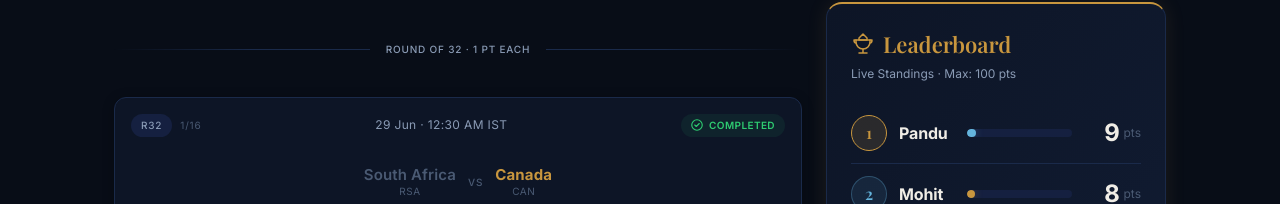
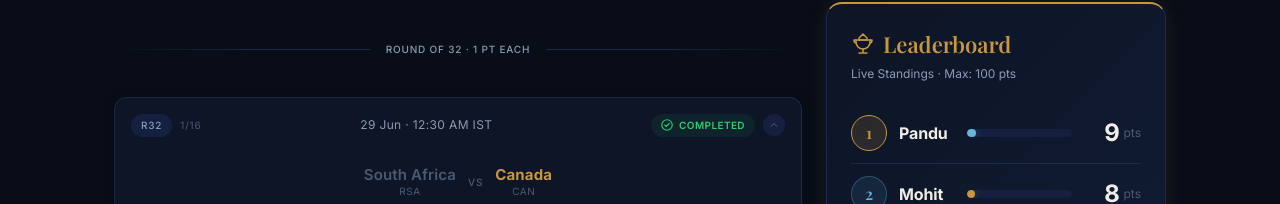
Before and after one commit to ocegik/ocegik.github.io, a React (Vite) app: page / in a window 1280 px wide. Shown: the part 422-626 px from the top of the page. Built offline with nearby package versions, Linux system fonts and the light colour scheme.

Commit message:
Implement collapse feature in MatchCard
Added collapse functionality to MatchCard component.

```diff
--- a/src/components/MatchCard.tsx
+++ b/src/components/MatchCard.tsx
@@ -2,6 +2,7 @@ import { PLAYER_COLORS } from "@/data/predictions";
 import type { Player, Match } from "@/data/predictions";
 import type { MatchScore } from "@/hooks/useScoring";
 import { CheckCircle, XCircle, Clock } from "@/components/icons";
+import { CollapsedMatchRow } from "@/components/CollapsedMatchRow";
 
 interface MatchCardProps {
   match: Match;
@@ -11,6 +12,8 @@ interface MatchCardProps {
   pointsPerMatch: number;
   scores: MatchScore[];
   staggerDelay: number;
+  collapsed: boolean;
+  onToggleCollapse: () => void;
 }
 
 export function MatchCard({
@@ -21,9 +24,15 @@ export function MatchCard({
   pointsPerMatch,
   scores,
   staggerDelay,
+  collapsed,
+  onToggleCollapse,
 }: MatchCardProps) {
   const winner = scores.find((s) => s.status === "correct")?.predicted || null;
   const hasResult = scores.some((s) => s.status !== "pending");
+
+  if (collapsed) {
+    return <CollapsedMatchRow match={match} scores={scores} onExpand={onToggleCollapse} />;
+  }
 
   return (
     <div
@@ -76,7 +85,27 @@ export function MatchCard({
           {match.date} &middot; {match.time} IST
         </span>
 
-        <StatusBadge hasResult={hasResult} />
+        <div className="flex items-center gap-2">
+          <StatusBadge hasResult={hasResult} />
+          {hasResult && (
+            <button
+              onClick={onToggleCollapse}
+              aria-label="Collapse match"
+              className="flex items-center justify-center rounded-full"
+              style={{
+                width: "22px",
+                height: "22px",
+                backgroundColor: "var(--bg-elevated)",
+                border: "none",
+                cursor: "pointer",
+              }}
+            >
+              <svg width="12" height="12" viewBox="0 0 24 24" fill="none">
+                <path d="M18 15l-6-6-6 6" stroke="var(--text-muted)" strokeWidth="2" strokeLinecap="round" strokeLinejoin="round" />
+              </svg>
+            </button>
+          )}
+        </div>
       </div>
 
       {/* Match Fixture */}
@@ -259,7 +288,6 @@ function PredictionRow({
       className="flex items-center py-2 px-2 rounded-lg"
       style={{ backgroundColor: rowBg }}
     >
-      {/* Player dot + name */}
       <div className="flex items-center gap-2" style={{ width: "72px" }}>
         <span
           className="w-2 h-2 rounded-full flex-shrink-0"
@@ -277,7 +305,6 @@ function PredictionRow({
         </span>
       </div>
 
-      {/* Predicted team */}
       <span
         className="font-inter font-semibold flex-1 mx-3"
         style={{
@@ -293,7 +320,6 @@ function PredictionRow({
         {score.predicted}
       </span>
 
-      {/* Points badge */}
       <span
         className="font-inter font-bold uppercase px-2 py-0.5 rounded-full mr-2"
         style={{
@@ -307,7 +333,6 @@ function PredictionRow({
         {badgeText}
       </span>
 
-      {/* Status icon */}
       <StatusIcon className="w-4 h-4 flex-shrink-0" color={statusColor} />
     </div>
   );
```
